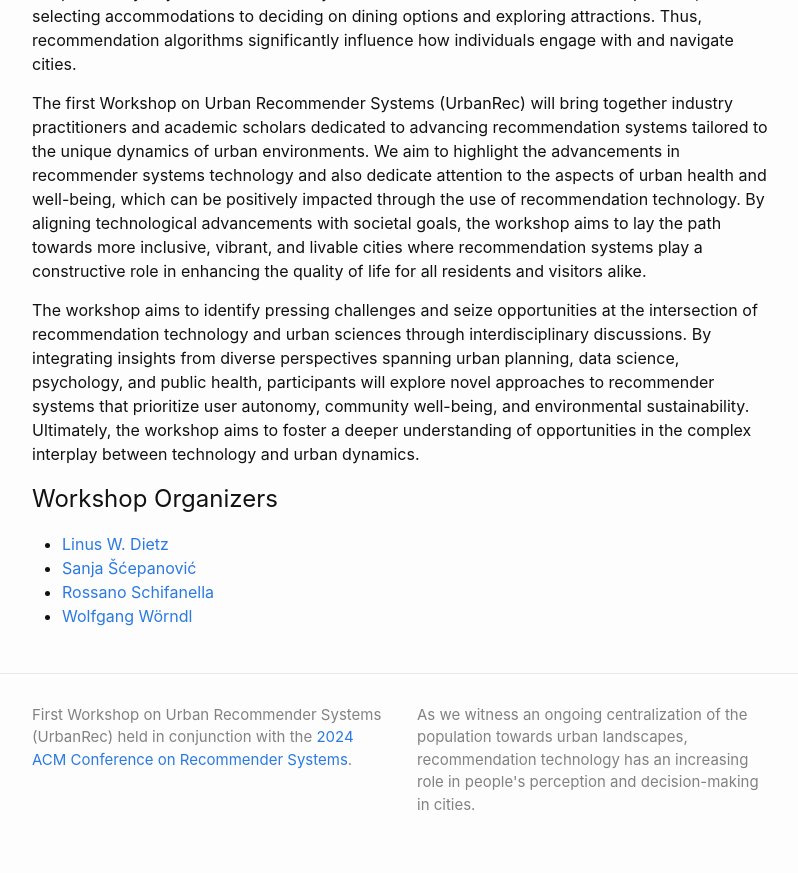
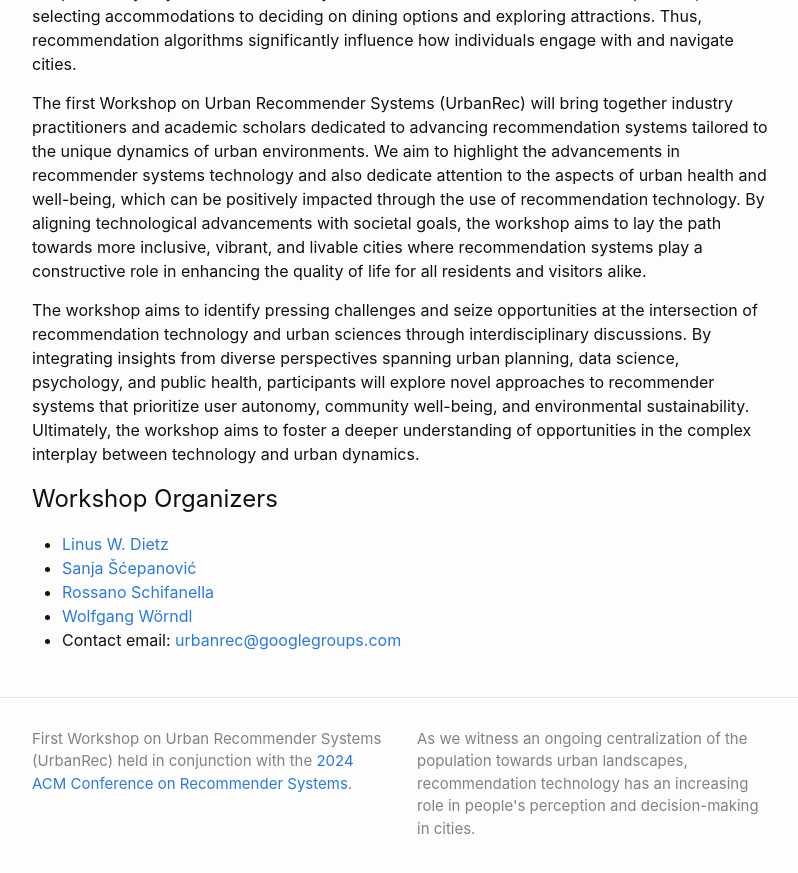
Before and after one commit to UrbanRec/UrbanRec2024, a Jekyll site: the page built from index.md, in a window 1280 px wide and 900 px high, scrolled down 829 px. Shown: the top 873 px of the window, without its empty margins (238-1036 px from the left). Built offline with Jekyll 4.4.1, drawn with Linux system fonts in a browser that asks for light colours.

Commit message:
add email

```diff
--- a/index.md
+++ b/index.md
@@ -43,3 +43,4 @@ The workshop aims to identify pressing challenges and seize opportunities at the
 - [Sanja Šćepanović](https://www.bell-labs.com/about/researcher-profiles/sanjascepanovic)
 - [Rossano Schifanella](http://www.di.unito.it/~schifane)
 - [Wolfgang Wörndl](https://www.ce.cit.tum.de/cm/research-group/wolfgang-woerndl)
+- Contact email: [urbanrec@googlegroups.com](mailto:urbanrec@googlegroups.com)
```
